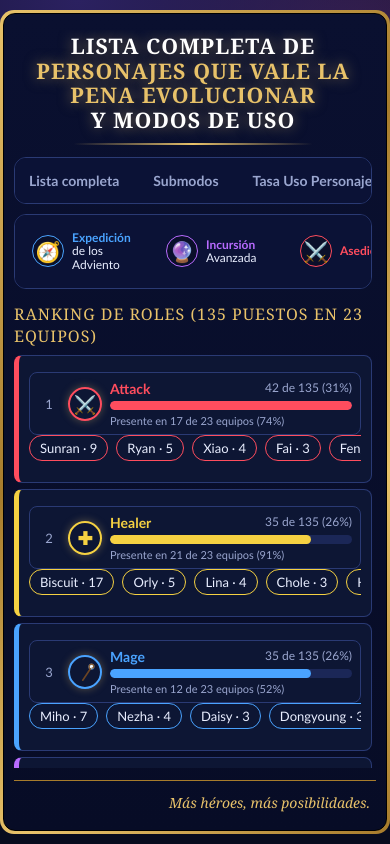
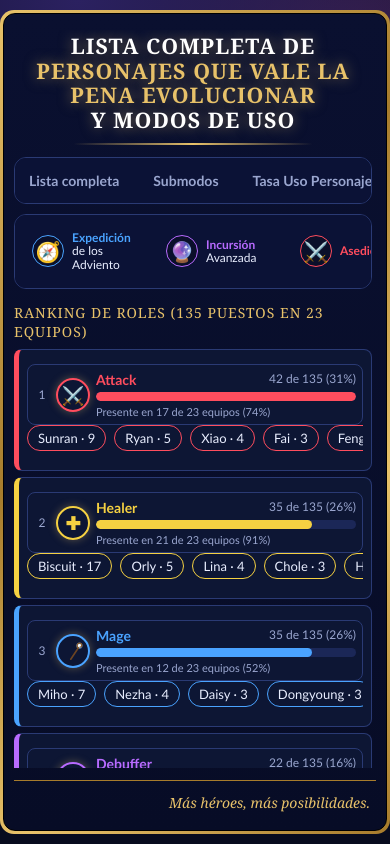
Before and after one commit to CesCorGom/7k_Desarrollar, an Angular app: page /roles in a window 390 px wide. Built offline with nearby package versions, Linux system fonts and the light colour scheme.

Commit message:
hacer responsive

```diff
--- a/src/app/pages/uso-roles.html
+++ b/src/app/pages/uso-roles.html
@@ -1,4 +1,5 @@
 <h2 class="sh">Ranking de roles{{ filtro() }} ({{ puestos() }} puestos en {{ equipos() }} equipos)</h2>
+<div class="rgrid">
 @for (r of roles(); track r.nombre; let i = $index) {
   <div class="smc" [style.--c]="r.color">
     <div class="sr">
@@ -8,7 +9,7 @@
       </div>
       <div class="mid">
         <div class="t">
-          <span [style.color]="r.color">{{ r.nombre }}</span>
+          <span class="tn" [style.color]="r.color">{{ r.nombre }}</span>
           <i>{{ r.total }} de {{ puestos() }} ({{ pct(r.total, puestos()) }}%)</i>
         </div>
         <div class="sb"><div [style.width.%]="pct(r.total, roles()[0].total)" [style.background]="r.color"></div></div>
@@ -24,3 +25,4 @@
 } @empty {
   <div class="empty">Sin datos</div>
 }
+</div>
--- a/src/styles.css
+++ b/src/styles.css
@@ -107,10 +107,22 @@ img.ri{width:18px;height:18px}
 .sdet .lis{margin-top:8px}
 .smc .sr{margin:6px 0 0}
 .sr .bs{font-size:11px;color:var(--mut);margin-top:4px}
+.sh{overflow-wrap:anywhere}
+.sr .t{flex-wrap:wrap;column-gap:8px;row-gap:2px}.sr .t i{white-space:nowrap}.sr .t .tn{min-width:0;overflow-wrap:anywhere}
+.rgrid{display:grid;grid-template-columns:minmax(0,1fr);gap:0 12px}
+.rgrid>.empty{grid-column:1/-1}
+@media (max-width:420px){
+.sh{font-size:14px}
+.smc{padding:8px}
+.smc .sr{padding:6px;gap:6px}
+.sr .no{width:16px;font-size:12px}
+}
 @media (min-width:760px){
 .in{padding:18px 16px 14px}
 .th{display:grid;grid-template-columns:30px 58px 1fr;gap:8px;padding:8px;margin-bottom:6px;color:var(--gold);font-size:12px;letter-spacing:1.5px;text-transform:uppercase;border-bottom:1px solid var(--gold2)}
 
 .list{column-count:2;column-gap:12px}
+.rgrid{grid-template-columns:repeat(2,minmax(0,1fr))}
+.rgrid .spsc{flex-wrap:wrap;overflow-x:visible}
 .nm{margin:0}
 }
```
